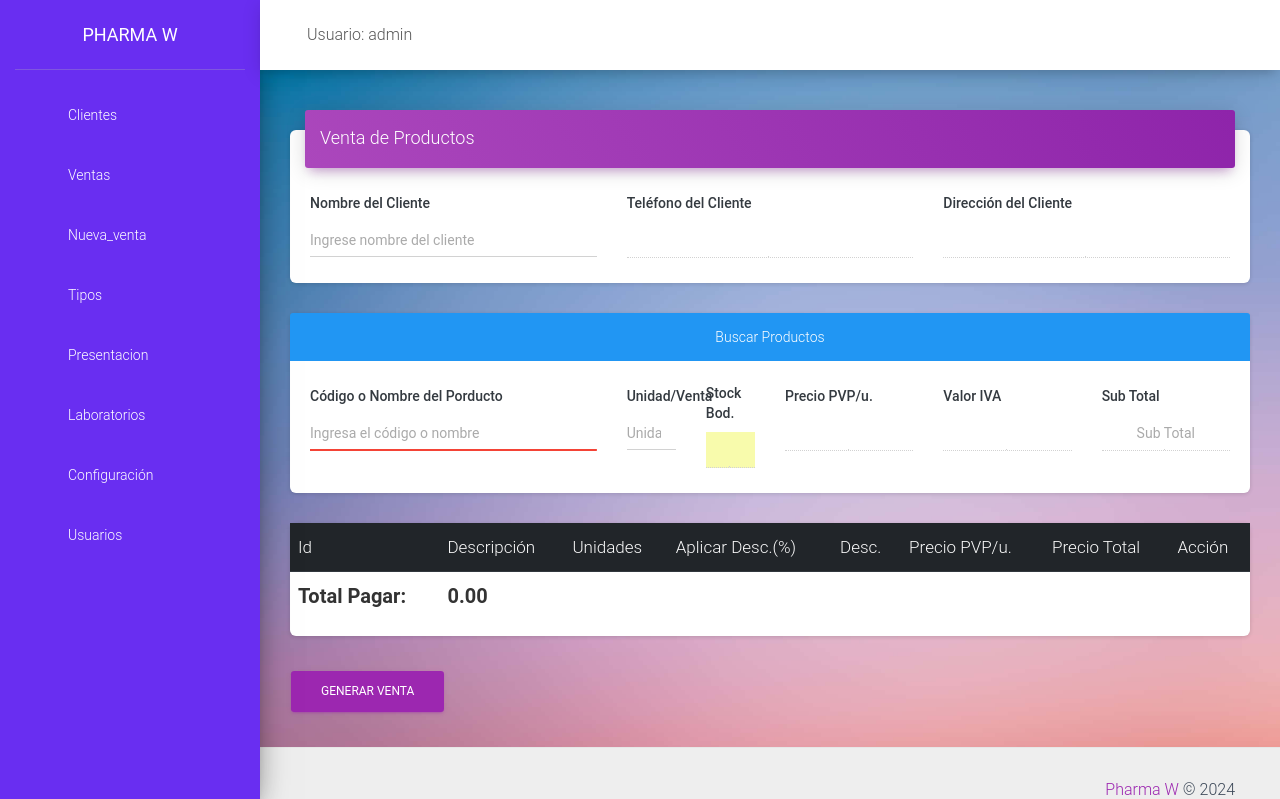
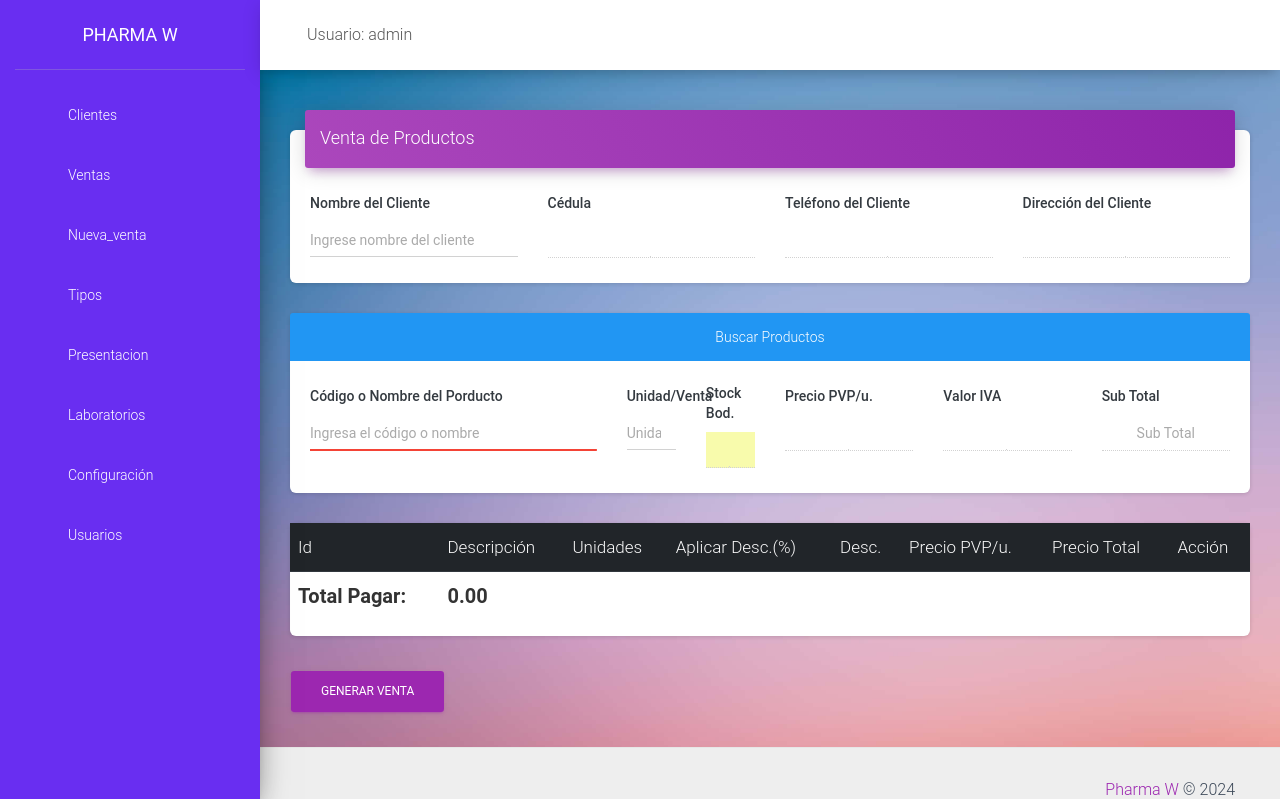
Before and after one commit to Willandrade9296/PharmaW_2, a PHP site: page /src/ventas.php in a window 1280 px wide. Shown: the top 799 px of the page. Run offline with PHP 8.4, Linux system fonts and the light colour scheme; a user stored in the database is signed in; data comes from the database, SQL or seed files in the repository; data that the repository does not hold is empty; some libraries are stand-ins or nearby versions.

Commit message:
Cambios 23112024

```diff
--- a/src/ajax.php
+++ b/src/ajax.php
@@ -11,6 +11,7 @@ if (isset($_GET['q'])) {
     $cliente = mysqli_query($conexion, "SELECT * FROM cliente WHERE nombre LIKE '%$nombre%'");
     while ($row = mysqli_fetch_assoc($cliente)) {
         $data['id'] = $row['idcliente'];
+        $data['idcedula'] = $row['cedula'];
         $data['label'] = $row['nombre'];
         $data['direccion'] = $row['direccion'];
         $data['telefono'] = $row['telefono'];
--- a/src/config.php
+++ b/src/config.php
@@ -31,6 +31,11 @@ if ($_POST) {
 }
 
 ?>
+
+
+
+
+
 
 <div class="row">
     <div class="col-md-6 mx-auto">
--- a/src/includes/footer.php
+++ b/src/includes/footer.php
@@ -1,3 +1,4 @@
+
 </div>
 </div>
 <footer class="footer">
--- a/src/includes/header.php
+++ b/src/includes/header.php
@@ -10,6 +10,9 @@ if (empty($_SESSION['active'])) {
 $id_user = $_SESSION['idUser'];
 
 }
+
+
+
 ?>
 <!DOCTYPE html>
 <html lang="en">
--- a/src/laboratorio.php
+++ b/src/laboratorio.php
@@ -1,6 +1,7 @@
 <?php
 session_start();
 include_once "includes/header.php";
+if(!empty($_SESSION['idUser'])){
 $id_user = $_SESSION['idUser'];
 $permiso = "laboratorios";
 $sql = mysqli_query($conexion, "SELECT p.*, d.* FROM permisos p INNER JOIN detalle_permisos d ON p.id = d.id_permiso WHERE d.id_usuario = $id_user AND p.nombre = '$permiso'");
@@ -124,5 +125,8 @@ if (!empty($_POST)) {
         </div>
     </div>
 </div>
-<?php  }  ?>
+<?php  }
+}else{
+    header("Location: ../index.php");
+}  ?>
 <?php include_once "includes/footer.php"; ?>
--- a/src/ventas.php
+++ b/src/ventas.php
@@ -1,6 +1,9 @@
 <?php
 session_start();
 include_once "includes/header.php";
+
+if (!empty($_SESSION['idUser'])){
+
 
 $id_user = $_SESSION['idUser'];
 $permiso = "nueva_venta";
@@ -26,20 +29,29 @@ if (empty($existe) && $id_user != 1) {
             <div class="card-body">
                 <form method="post">
                     <div class="row">
-                        <div class="col-md-4">
+                        <div class="col-md-3">
                             <div class="form-group">
                                 <input type="hidden" id="idcliente" value="1" name="idcliente" required>
                                 <label class=" text-dark font-weight-bold">Nombre del Cliente</label>
                                 <input type="text" name="nom_cliente" id="nom_cliente" class="form-control" placeholder="Ingrese nombre del cliente" required>
                             </div>
                         </div>
-                        <div class="col-md-4">
+
+                        <div class="col-md-3">
+                            <div class="form-group">
+                                <input type="hidden" id="idcliente" value="1" name="idcedula" required>
+                                <label class=" text-dark font-weight-bold">Cédula</label>
+                                <input type="text" name="idcedula" id="idcedula" class="form-control" disabled required>
+                            </div>
+                        </div>
+
+                        <div class="col-md-3">
                             <div class="form-group">
                                 <label class=" text-dark font-weight-bold">Teléfono del Cliente</label>
                                 <input type="number" name="tel_cliente" id="tel_cliente" class="form-control" disabled required>
                             </div>
                         </div>
-                        <div class="col-md-4">
+                        <div class="col-md-3">
                             <div class="form-group">
                                 <label class=" text-dark font-weight-bold">Dirección del Cliente</label>
                                 <input type="text" name="dir_cliente" id="dir_cliente" class="form-control" disabled required>
@@ -65,15 +77,27 @@ if (empty($existe) && $id_user != 1) {
                     </div>
                     <div class="col-lg-1">
                         <div class="form-group" >
+                        <div id="areaFraccion" style="display:none;">
+                        <label for="fraccion" class=" text-dark font-weight-bold">Fracción/Venta</label>
+                        <input id="fraccion" class="form-control text-center" type="number" name="fraccion" placeholder="Fracciones" title="Presionar tecla Enter para agregar fracción a la venta."  onkeyup="calcularPrecioFraccion(event)" required>
+                        </div>
+                           <div id="areaUnidad">
                             <label for="cantidad" class=" text-dark font-weight-bold">Unidad/Venta</label>
                             <input id="cantidad" class="form-control text-center" type="number" name="cantidad" placeholder="Unidades" title="Presionar tecla Enter para agregar producto a la venta."  onkeyup="calcularPrecio(event)" required>
+                           </div>
                         </div>
                     </div>
                     <div class="col-lg-1">
                         <div class="form-group">
+                        <div id="areaStockFr" style="display:none;">
+                        <label for="stockFr" class=" text-dark font-weight-bold" style="font-size:11px;">Stock Bod. Fr.</label>
+                        <input id="stockFr" class="form-control text-center" type="text" name="stock" style="background-color: #f8fbac; text-content:center;"  disabled>
+                        </div>
+
+                        <div id="areaStock" >
                             <label for="stock" class=" text-dark font-weight-bold">Stock Bod.</label>
                             <input id="stock" class="form-control text-center" type="text" name="stock" style="background-color: #f8fbac; text-content:center;"  disabled>
-
+                        </div>
                         </div>
                     </div>
                     <div class="col-lg-2">
@@ -106,7 +130,7 @@ if (empty($existe) && $id_user != 1) {
 
                                     <div class="form-group">
                                        <label for="tipoUnidad" class=" text-dark font-weight-bold">Tipo Unidad:</label>
-                                       <select class="form-control" id="tipoUnidad" name="tipoUnidad">
+                                       <select class="form-control" id="tipoUnidad" name="tipoUnidad" onchange="unidad_o_fraccion(event)">
                                            <option value="U">Unidad</option>
                                            <option value="F">Fracción</option>
 
@@ -166,5 +190,8 @@ if (empty($existe) && $id_user != 1) {
 
 </div>
 <?php
+ }
+ }else{
+    header("Location: ../index.php");
  } ?>
 <?php include_once "includes/footer.php"; ?>
```
Also changed, not shown: assets/js/funciones.js (+40 -0 lines), src/clientes.php (+8 -0 lines), src/lista_ventas.php (+6 -1 lines), src/presentacion.php (+6 -1 lines), src/productos.php (+11 -1 lines), src/rol.php (+11 -4 lines), src/tipo.php (+7 -1 lines), src/usuarios.php (+7 -1 lines).
